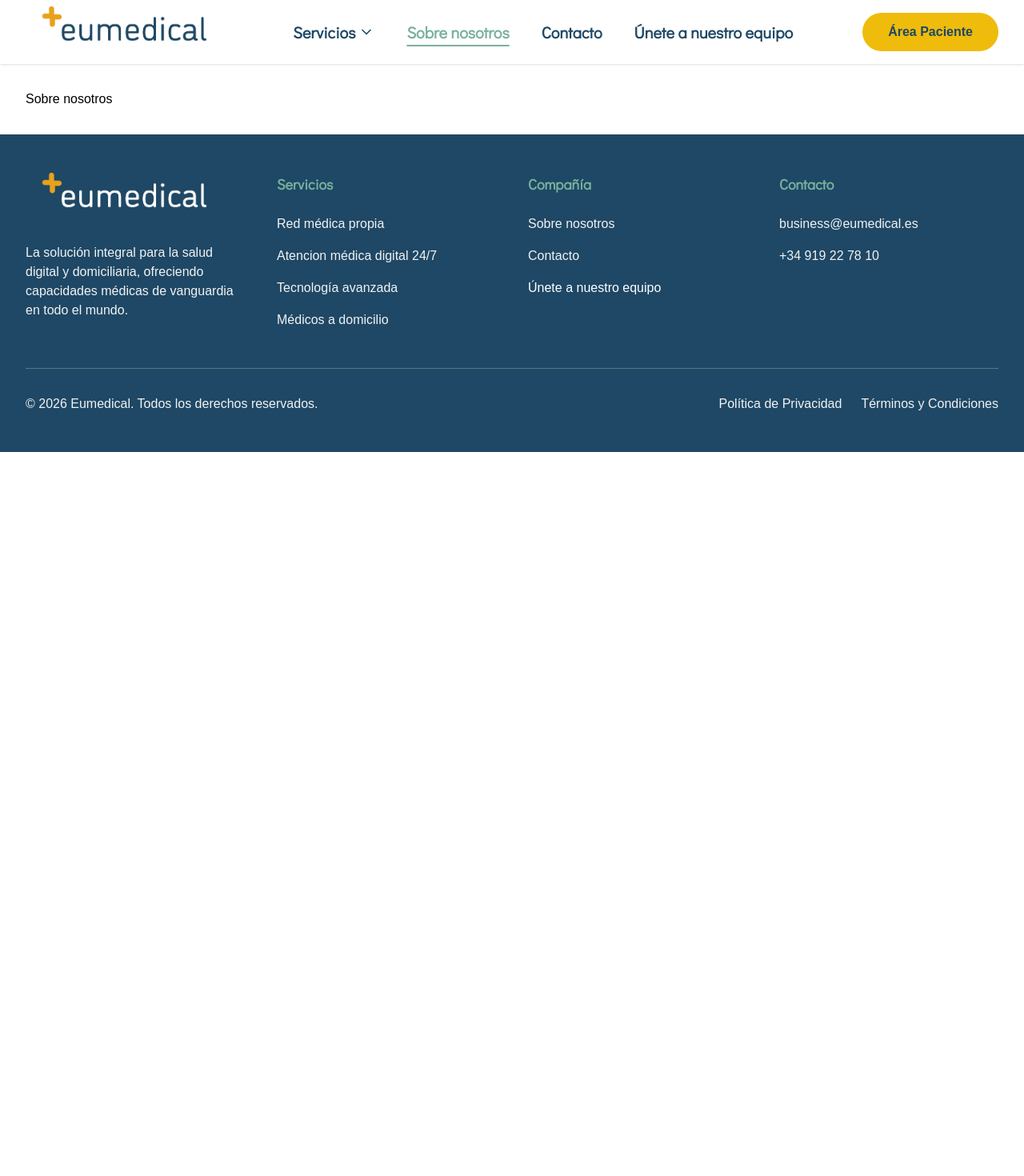
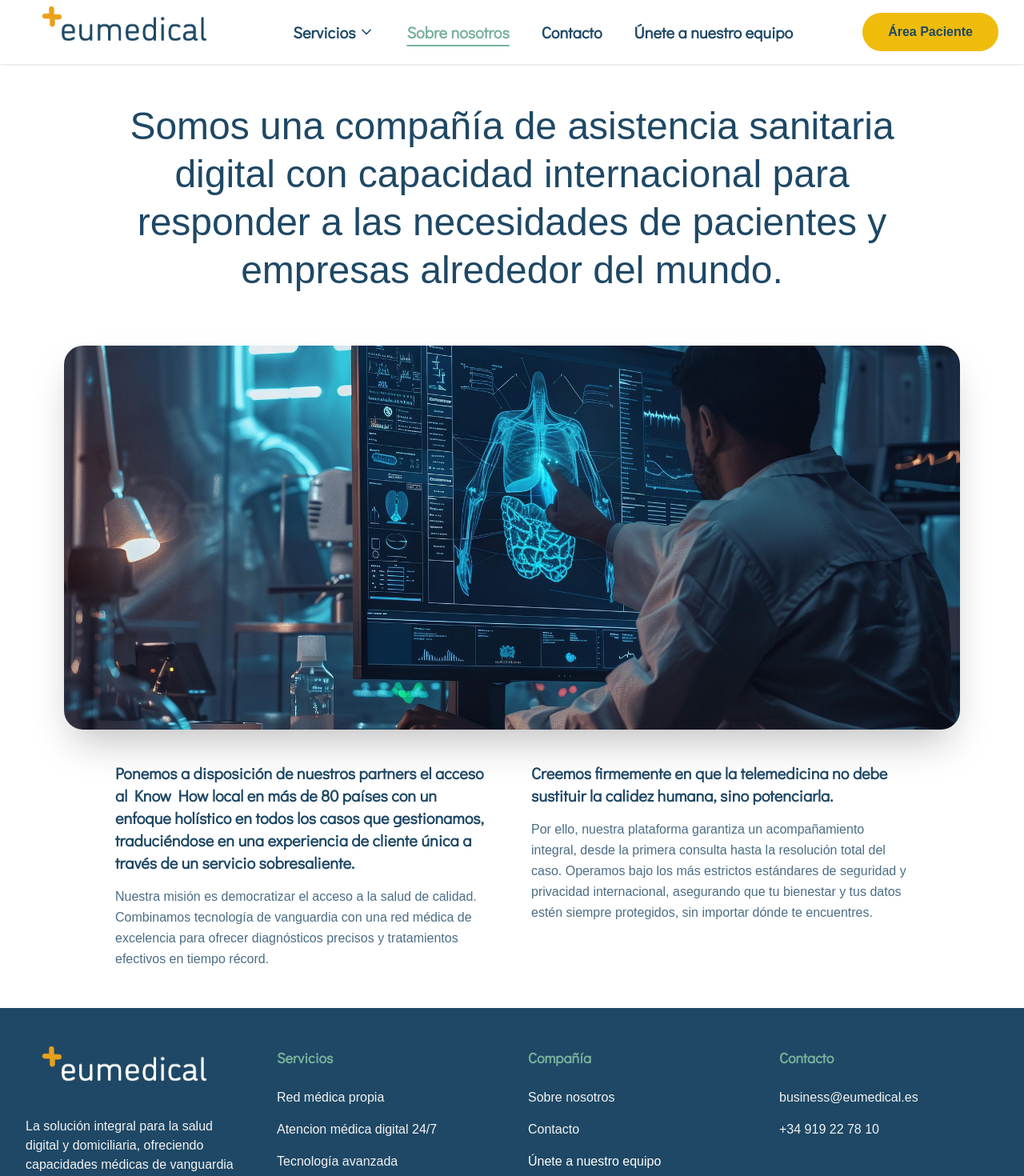
Before and after one commit to AxelVonReems/eumedical-challenge, a React (Vite) app: page /about in a window 1280 px wide. Shown: the top 1470 px of the page at 80% size. Before the commit the page ends 800 px from the top, so only its background shows below. Built offline with nearby package versions, Linux system fonts and the light colour scheme.

Commit message:
feat(about): create static about us page with panoramic image and grid layout

```diff
--- a/src/App.tsx
+++ b/src/App.tsx
@@ -1,6 +1,6 @@
 import { BrowserRouter, Outlet, Routes, Route } from 'react-router-dom';
 
-import { Index } from './pages/landing/index';
+import Index from './pages/landing/Index';
 
 import ScrollToTop from './utils/ScrollToTop';
 import Header from './components/layout/Header';
@@ -14,6 +14,7 @@ import Technology from './pages/services/Technology';
 import PrivacyPolicy from './pages/legal/PrivacyPolicy';
 import TermsOfService from './pages/legal/TermsOfService';
 
+import About from './pages/about/About';
 
 
 // Define a layout for public pages that includes the Header
@@ -48,7 +49,7 @@ function App() {
         {/* Routes that WILL have the Header */}
         <Route element={<PublicLayout />}>
           <Route path="/" element={<Index />} />
-          <Route path="/about" element={<div className="p-8">Sobre nosotros</div>} />
+          <Route path="/about" element={<About />} />
           <Route path="/contact" element={<div className="p-8">Contacto</div>} />
           <Route path="/services/digital-care" element={<DigitalCare />} />
           <Route path="/services/home-care" element={<HomeCare />} />
--- a/src/components/landing/Hero.tsx
+++ b/src/components/landing/Hero.tsx
@@ -36,7 +36,7 @@ export default function Hero() {
           </p>
 
           <Link
-            to="/services/atencion-digital"
+            to="/services/digital-care"
             className="
               inline-flex items-center justify-center bg-eumedical-plain-yellow text-eumedical-dark-blue font-bold px-8 py-4
               rounded-lg shadow-md transition-all duration-300 ease-in-out hover:-translate-y-1 hover:shadow-lg focus:outline-none
--- a/src/components/landing/ServicesGrid.tsx
+++ b/src/components/landing/ServicesGrid.tsx
@@ -8,25 +8,25 @@ const services = [
   {
     title: 'RED MÉDICA PROPIA',
     description: 'Nuestra red médica propia disponible en más de 80 países y más de 10 idiomas',
-    href: '/services/red-medica',
+    href: '/services/medical-network',
     icon: iconRed,
   },
   {
     title: 'ATENCIÓN MÉDICA DIGITAL 24/7',
     description: 'Accesibles en cualquier momento, desde cualquier lugar',
-    href: '/services/atencion-medica-digital',
+    href: '/services/digital-care',
     icon: iconAttention,
   },
   {
     title: 'TECNOLOGÍA AVANZADA',
     description: 'Sin desarrollo de IT. Segura, fiable, user friendly y avanzada',
-    href: '/services/tecnologia-avanzada',
+    href: '/services/technology',
     icon: iconTechnology,
   },
   {
     title: 'MÉDICOS A DOMICILIO',
     description: 'Coordinación de visitas médicas a domicilio en España, Portugal, Italia y Francia',
-    href: '/services/medicos-a-domicilio',
+    href: '/services/home-care',
     icon: iconHome,
   },
 ];
@@ -39,12 +39,12 @@ export default function ServicesGrid() {
           Nuestros Servicios Principales
         </h2>
 
-        <div className="grid grid-cols-1 sm:grid-cols-2 lg:grid-cols-4 lg:gap-8">
+        <div className="grid grid-cols-1 sm:grid-cols-2 lg:grid-cols-4 gap-6 lg:gap-8">
           {services.map((service) => (
             <Link
               key={service.title}
               to={service.href}
-              className="bg-eumedical-white p-5 rounded-xl transition-all duration-300 hover:-translate-y-2 hover:shadow-xl focus:outline-none focus-visible:ring-2 focus-visible:ring-eumedical-medium-aquamarine group"
+              className="bg-eumedical-light-grey p-4 rounded-xl transition-all duration-300 hover:-translate-y-2 hover:shadow-xl focus:outline-none focus-visible:ring-2 focus-visible:ring-eumedical-medium-aquamarine group"
             >
               <div className="w-36 h-36 flex items-center justify-center rounded-lg mx-auto mb-2">
                 <img
--- /dev/null
+++ b/src/pages/about/About.tsx
@@ -0,0 +1,58 @@
+import imageAboutHero from '../../assets/photos/About-hero.jpg';
+
+export default function About() {
+  return (
+    <main className="py-12 bg-eumedical-white">
+
+      {/* Text Header */}
+      <div className="max-w-5xl mx-auto text-center px-4 mb-16">
+        <p className="font-dinosaur text-3xl md:text-5xl text-eumedical-dark-blue leading-tight">
+          Somos una compañía de asistencia sanitaria digital con capacidad internacional para
+          responder a las necesidades de pacientes y empresas alrededor del mundo.
+        </p>
+      </div>
+
+      {/* Image Section */}
+      <div className="max-w-6xl mx-auto px-4 mb-10">
+        <div className="aspect-[21/9] overflow-hidden rounded-3xl shadow-2xl">
+          <img
+            src={imageAboutHero}
+            alt="Tecnología médica avanzada"
+            className="w-full h-full object-cover"
+            loading="lazy"
+          />
+        </div>
+      </div>
+
+      {/* Text Section (2 Column Grid) */}
+      <div className="max-w-5xl mx-auto px-4 grid grid-cols-1 md:grid-cols-2 gap-12">
+        {/* Column 1 (Mission) */}
+        <div>
+          <p className="font-didact text-xl text-eumedical-dark-blue font-bold mb-4">
+            Ponemos a disposición de nuestros partners el acceso al Know How local en más de 80
+            países con un enfoque holístico en todos los casos que gestionamos, traduciéndose en
+            una experiencia de cliente única a través de un servicio sobresaliente.
+          </p>
+          <p className="font-arial text-eumedical-dark-blue/80 leading-relaxed">
+            Nuestra misión es democratizar el acceso a la salud de calidad. Combinamos tecnología
+            de vanguardia con una red médica de excelencia para ofrecer diagnósticos precisos y
+            tratamientos efectivos en tiempo récord.
+          </p>
+        </div>
+
+        {/* Column 2 (Vision) */}
+        <div>
+          <p className="font-didact text-xl text-eumedical-dark-blue font-bold mb-4">
+            Creemos firmemente en que la telemedicina no debe sustituir la calidez humana, sino potenciarla.
+          </p>
+          <p className="font-arial text-eumedical-dark-blue/80 leading-relaxed">
+            Por ello, nuestra plataforma garantiza un acompañamiento integral, desde la primera
+            consulta hasta la resolución total del caso. Operamos bajo los más estrictos estándares
+            de seguridad y privacidad internacional, asegurando que tu bienestar y tus datos estén
+            siempre protegidos, sin importar dónde te encuentres.
+          </p>
+        </div>
+      </div>
+    </main>
+  );
+}
--- a/src/pages/landing/index.tsx
+++ b/src/pages/landing/index.tsx
@@ -6,7 +6,7 @@ import Hero from '../../components/landing/Hero';
 import ServicesGrid from '../../components/landing/ServicesGrid';
 import SocialProof from '../../components/landing/SocialProof';
 
-export function Index() {
+export default function Index() {
   return (
     <main className="flex-1 bg-eumedical-white min-h-screen flex flex-col">
       <Hero />
```
Also changed, not shown: src/assets/photos/About-hero.jpg (added).
